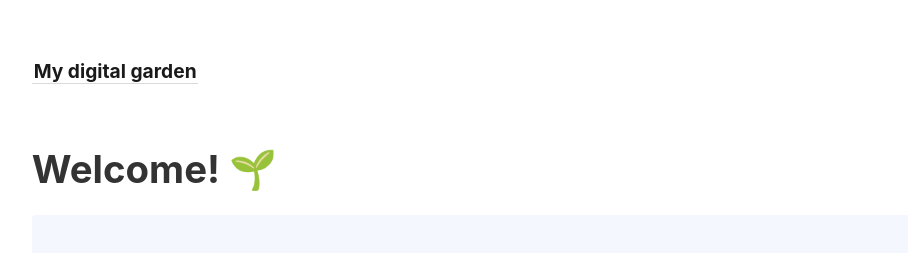
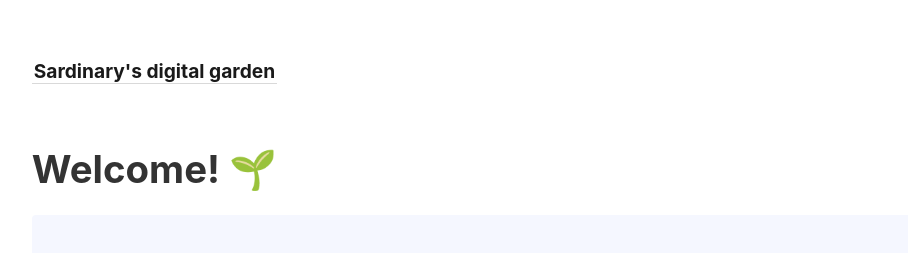
Before and after one commit to Xiangyinfly/Sardinary_Blog, a Jekyll site: the page built from _pages/index.md, in a window 1280 px wide. Shown: the top 253 px of the page, without its empty margins (45-953 px from the left). Built offline with Jekyll 4.4.1, drawn with Linux system fonts in a browser that asks for light colours.

Commit message:
Update _config.yml

```diff
--- a/_config.yml
+++ b/_config.yml
@@ -1,4 +1,4 @@
-title:               My digital garden
+title:               Sardinary's digital garden
 include:             ['_pages']
 exclude:             ['_includes/notes_graph.json']
 # You may need to change the base URL depending on your deploy configuration.
```
